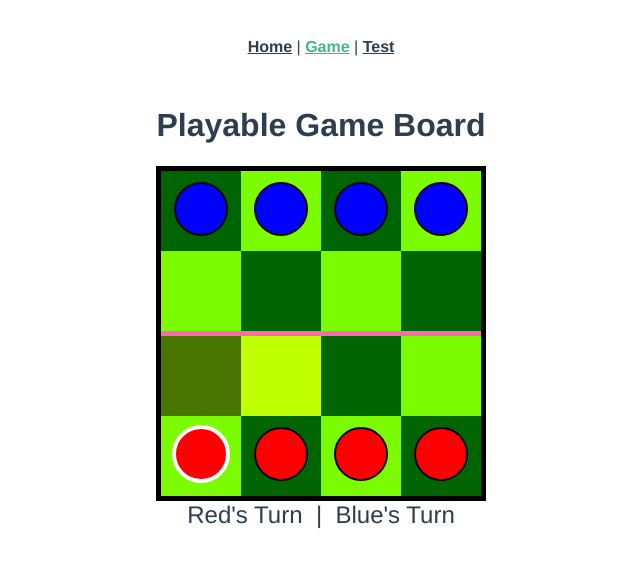
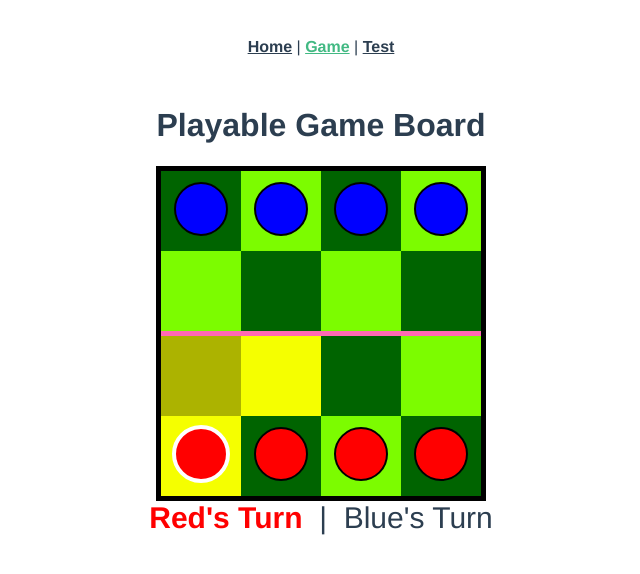
Before and after one commit to GordonMiller33/2-player-board-game, a Vue app: page /game in a window 1280 px wide. Both pictures are taken after a click on the element 520 px from the left and 453 px from the top of the page. Shown: the top 574 px of the page, without its empty margins (319-959 px from the left). Built offline with nearby package versions, Linux system fonts and the light colour scheme.

Commit message:
Movement & Turn Tracking fixes
Movement and turn tracking looking pretty good. Need to fix valid moves for unreachable spaces.

```diff
--- a/src/components/GameBoard.vue
+++ b/src/components/GameBoard.vue
@@ -6,28 +6,36 @@
           <td>
             <table class="board-half" style="border-bottom: 5px solid hotpink;">
               <tr>
-                <td class="tile outer"></td>
-                <td class="tile outer"></td>
-                <td class="tile outer"></td>
-                <td class="tile outer"></td>
-                <td class="tile outer"></td>
-                <td class="tile outer"></td>
+                <td class="tile-default tile-moveTo hidden"></td>
+                <td class="tile-default tile-moveTo hidden"></td>
+                <td class="tile-default tile-moveTo hidden"></td>
+                <td class="tile-default tile-moveTo hidden"></td>
+                <td class="tile-default tile-moveTo hidden"></td>
+                <td class="tile-default tile-moveTo hidden"></td>
               </tr>
               <tr>
-                <td class="tile outer"></td>
-                <td class="tile dark"><span class="blue-piece" id="1"></span></td>
-                <td class="tile light"><span class="blue-piece" id="2"></span></td>
-                <td class="tile dark"><span class="blue-piece" id="3"></span></td>
-                <td class="tile light"><span class="blue-piece" id="4"></span></td>
-                <td class="tile outer"></td>
+                <td class="tile-default tile-moveTo hidden"></td>
+                <td class="tile-default dark"><span class="piece blue-piece" id="1" v-on:click="updateState()"></span></td>
+                <td class="tile-moveTo hidden moveTo-dark" v-on:click = "movePiece(7)"></td>
+                <td class="tile-default light"><span class="piece blue-piece" id="2" v-on:click="updateState()"></span></td>
+                <td class="tile-moveTo hidden moveTo-light" v-on:click = "movePiece(8)"></td>
+                <td class="tile-default dark"><span class="piece blue-piece" id="3" v-on:click="updateState()"></span></td>
+                <td class="tile-moveTo hidden moveTo-dark" v-on:click = "movePiece(9)"></td>
+                <td class="tile-default light"><span class="piece blue-piece" id="4" v-on:click="updateState()"></span></td>
+                <td class="tile-moveTo hidden moveTo-light" v-on:click = "movePiece(10)"></td>
+                <td class="tile-default tile-moveTo hidden"></td>
               </tr>
               <tr>
-                <td class="tile outer"></td>
-                <td class="tile light"></td>
-                <td class="tile dark"></td>
-                <td class="tile light"></td>
-                <td class="tile dark"></td>
-                <td class="tile outer"></td>
+                <td class="tile-default tile-moveTo hidden"></td>
+                <td class="tile-default light"></td>
+                <td class="tile-moveTo hidden moveTo-light" v-on:click = "movePiece(13)"></td>
+                <td class="tile-default dark"></td>
+                <td class="tile-moveTo hidden moveTo-dark" v-on:click = "movePiece(14)"></td>
+                <td class="tile-default light"></td>
+                <td class="tile-moveTo hidden moveTo-light" v-on:click = "movePiece(15)"></td>
+                <td class="tile-default dark"></td>
+                <td class="tile-moveTo hidden moveTo-dark" v-on:click = "movePiece(16)"></td>
+                <td class="tile-default tile-moveTo hidden"></td>
               </tr>
             </table>
           </td>
@@ -36,34 +44,47 @@
           <td>
             <table class="board-half">
               <tr>
-                <td class="tile outer"></td>
-                <td class="tile dark"></td>
-                <td class="tile light"></td>
-                <td class="tile dark"></td>
-                <td class="tile light"></td>
-                <td class="tile outer"></td>
+                <td class="tile-default tile-moveTo hidden"></td>
+                <td class="tile-default dark"></td>
+                <td class="tile-moveTo hidden moveTo-dark" v-on:click = "movePiece(19)"></td>
+                <td class="tile-default light"></td>
+                <td class="tile-moveTo hidden moveTo-light" v-on:click = "movePiece(20)"></td>
+                <td class="tile-default dark"></td>
+                <td class="tile-moveTo hidden moveTo-dark" v-on:click = "movePiece(21)"></td>
+                <td class="tile-default light"></td>
+                <td class="tile-moveTo hidden moveTo-light" v-on:click = "movePiece(22)"></td>
+                <td class="tile-default tile-moveTo hidden"></td>
               </tr>
               <tr>
-                <td class="tile outer"></td>
-                <td class="tile light"><span class="red-piece" id="5" v-on:click = "getPlayerPieces()"></span></td>
-                <td class="tile dark"><span class="red-piece" id="6" v-on:click = "getPlayerPieces()"></span></td>
-                <td class="tile light"><span class="red-piece" id="7" v-on:click = "getPlayerPieces()"></span></td>
-                <td class="tile dark"><span class="red-piece" id="8" v-on:click = "getPlayerPieces()"></span></td>
-                <td class="tile outer"></td>
+                <td class="tile-default tile-moveTo hidden"></td>
+                <td class="tile-default light"><span class="piece red-piece" id="5" v-on:click = "updateState()"></span></td>
+                <td class="tile-moveTo hidden moveTo-light" v-on:click = "movePiece(25)"></td>
+                <td class="tile-default dark"><span class="piece red-piece" id="6" v-on:click = "updateState()"></span></td>
+                <td class="tile-moveTo hidden moveTo-dark" v-on:click = "movePiece(26)"></td>
+                <td class="tile-default light"><span class="piece red-piece" id="7" v-on:click = "updateState()"></span></td>
+                <td class="tile-moveTo hidden moveTo-light" v-on:click = "movePiece(27)"></td>
+                <td class="tile-default dark"><span class="piece red-piece" id="8" v-on:click = "updateState()"></span></td>
+                <td class="tile-moveTo hidden moveTo-dark" v-on:click = "movePiece(28)"></td>
+                <td class="tile-default tile-moveTo hidden"></td>
               </tr>
               <tr>
-                <td class="tile outer"></td>
-                <td class="tile outer"></td>
-                <td class="tile outer"></td>
-                <td class="tile outer"></td>
-                <td class="tile outer"></td>
-                <td class="tile outer"></td>
+                <td class="tile-default tile-moveTo hidden"></td>
+                <td class="tile-default tile-moveTo hidden"></td>
+                <td class="tile-default tile-moveTo hidden"></td>
+                <td class="tile-default tile-moveTo hidden"></td>
+                <td class="tile-default tile-moveTo hidden"></td>
+                <td class="tile-default tile-moveTo hidden"></td>
               </tr>
             </table>
           </td>
         </tr>
       </table>
     </div>
+  </div>
+  <div class="tracker-container">
+    <div class="red-turn-text" id="redTurn">Red's Turn</div>
+    &nbsp;&nbsp;|&nbsp;&nbsp;
+    <div id="blueTurn">Blue's Turn</div>
   </div>
 </template>
 
@@ -82,10 +103,11 @@ let board = [
 let turn = true; //true=red, false = blue
 let playerPieces;
 let tiles;
+let hiddenTiles;
 
 let selectedPiece = {
-  pieceId: -1,
-  piecesIndex: -1
+  pieceId: -2,
+  piecesIndex: -2
 }
 
 export default {
@@ -96,22 +118,37 @@ export default {
     }
   },
   methods: {
-    getPlayerPieces() {
-      tiles = document.querySelectorAll(".tile");
-      if (turn){
-        playerPieces = document.querySelectorAll(".red-piece");
+    updateState(eventID) {                              //eventID = -1: End Turn
+      this.updateTileList();
+      playerPieces = document.querySelectorAll(".piece");
+      if(eventID == -1) {                               //end turn, change active player
+        this.resetSelectedPiece();
+        this.updateBoard();
+        if(turn){
+          turn = false;
+        }
+        else{
+          turn = true;
+        }
+        this.updateTurnDisplay();
       }
-      else {
-        playerPieces = document.querySelectorAll(".blue-piece");
+      else if(turn && parseInt(event.target.id) < 5) {  //Try to select blue piece on red's turn
+        alert("It is the Red player's turn");
+
       }
-      this.resetSelectedPiece();
-      this.resetMovement();
-      this.setSelectedPiece();
-      this.displayMovement();
+      else if(!turn && parseInt(event.target.id) >= 5) {//Try to select red piece on red's turn
+        alert("It is the Blue player's turn");
+      }
+      else {                                            //select a new piece
+        this.resetSelectedPiece();
+        this.updateBoard();
+        this.setSelectedPiece();
+        this.displayMovement();
+      }
     },
     resetSelectedPiece() {
-      selectedPiece.pieceId = -1;
-      selectedPiece.piecesIndex = -1;
+      selectedPiece.pieceId = -2;
+      selectedPiece.piecesIndex = -2;
       for(let i = 0; i < playerPieces.length; i++){
         playerPieces[i].style.border = "2px solid black";
       }
@@ -119,11 +156,11 @@ export default {
     setSelectedPiece() {
       selectedPiece.pieceId = parseInt(event.target.id);
       selectedPiece.piecesIndex = board.indexOf(selectedPiece.pieceId);
+      console.log("selectedpieceIndex = " + board.indexOf(selectedPiece.pieceId));
       document.getElementById(selectedPiece.pieceId).style.border = "4px solid white";
-
     },
     displayMovement() {
-      //this.setValidMove(selectedPiece.piecesIndex);
+      this.setValidMove(selectedPiece.piecesIndex);
       let currentSpace;
       for(let i = 0; i < 3; i++){
         currentSpace = selectedPiece.piecesIndex - 7 + i;
@@ -131,43 +168,65 @@ export default {
           this.setValidMove(currentSpace);
         }
       }
-    },
-    resetMovement() {
-      for(let i = 7; i < board.length; i++) {
-        if(tiles[i].classList.contains("dark")) {
-          tiles[i].style.backgroundColor = "darkgreen";
+      for(let i = 0; i < 3; i++){
+        currentSpace = selectedPiece.piecesIndex - 1 + i;
+        if( board[currentSpace] == -1) {
+          this.setValidMove(currentSpace);
         }
-        else if(tiles[i].classList.contains("light")){
-          tiles[i].style.backgroundColor = "lawngreen";
+      }
+      for(let i = 0; i < 3; i++){
+        currentSpace = selectedPiece.piecesIndex + 5 + i;
+        if( board[currentSpace] == -1) {
+          this.setValidMove(currentSpace);
         }
       }
     },
-    setValidMove(index) {
-      if(tiles[index].classList.contains("dark")) {
-        tiles[index].style.backgroundColor = "#487500";
-      }
-      else if(tiles[index].classList.contains("light")){
-        tiles[index].style.backgroundColor = "#bfff00";
+    resetDisplayMovement() {
+      for(let i = 7; i < board.length; i++) {
+        tiles[i].classList.remove("hidden");
+        hiddenTiles[i].classList.add("hidden");
       }
     },
+    setValidMove(index) {
+      if(board[index] != -1){
+        hiddenTiles[index].appendChild(tiles[index].firstChild);
+      }
+      tiles[index].classList.add("hidden");
+      hiddenTiles[index].classList.remove("hidden");
+    },
     movePiece(destinationIndex) {
-      console.log("moving piece");
-      let temp = board[destinationIndex];
-      board[destinationIndex] = board[selectedPiece.piecesIndex];
-      board[selectedPiece.piecesIndex] = temp;
-      this.updateBoard();
-      //this.endTurn();
+      board[destinationIndex] = selectedPiece.pieceId;
+      board[selectedPiece.piecesIndex] = -1;
+      this.updateState(-1);
     },
     updateBoard() {
-      this.resetMovement();
+      this.resetDisplayMovement();
       for(let i = 7; i < board.length; i++) {
-        if(board[i] < 5 && board[i] > 0){
-          tiles[i].innerHTML = "<span class='blue-piece' id='" + board[i] + "'>"
+        if(board[i] > 0) {
+          tiles[i].appendChild(this.findPieceById(board[i]));
         }
-        else if(board[i] > 4) {
-          tiles[i].innerHTML = "<span class='red-piece' id='" + board[i] + "'>"
+      }
+    },
+    updateTileList() {
+      hiddenTiles = document.querySelectorAll(".tile-moveTo");
+      tiles = document.querySelectorAll(".tile-default");
+    },
+    findPieceById(x){
+      for(let i = 0; i < playerPieces.length; i++){
+        if(playerPieces[i].id == x){
+          return playerPieces[i];
         }
-
+      }
+      return -1;
+    },
+    updateTurnDisplay() {
+      if(turn){
+        document.getElementById("redTurn").classList.add("red-turn-text");
+        document.getElementById("blueTurn").classList.remove("blue-turn-text");
+      }
+      else{
+        document.getElementById("redTurn").classList.remove("red-turn-text");
+        document.getElementById("blueTurn").classList.add("blue-turn-text");
       }
     }
   }
@@ -195,11 +254,19 @@ export default {
     padding: 0px;
   }
 
-  .tile {
+  .hidden {
+    display: none;
+  }
+
+  .tile-default {
     width: 80px;
     height: 80px;
     text-align: center;
-
+  }
+  .tile-moveTo {
+    width: 80px;
+    height: 80px;
+    text-align: center;
   }
 
   .dark {
@@ -210,9 +277,12 @@ export default {
     background-color: lawngreen;
   }
 
-  .outer {
-    height: 0px;
-    width: 0px;
+  .moveTo-dark {
+    background-color: #acb300;
+  }
+
+  .moveTo-light {
+    background-color: #f5ff00;
   }
 
   .red-piece {
@@ -232,4 +302,19 @@ export default {
     border-radius: 50px;
     display: inline-block;
   }
+
+  .tracker-container {
+  display: inline-flex;
+  font-size: 30px;
+  }
+
+  .red-turn-text {
+    font-weight: 700;
+    color: red;
+  }
+
+  .blue-turn-text {
+    font-weight: 700;
+    color: blue;
+  }
 </style>
--- a/src/components/TurnTracker.vue
+++ /dev/null
@@ -1,24 +0,0 @@
-<template>
-	<div class="tracker-container">
-		<div class="red-turn-text">Red's Turn</div>&nbsp;&nbsp;|&nbsp;&nbsp;
-		<div class="blue-turn-text">Blue's Turn</div>
-	</div>
-
-</template>
-
-<script>
-
-
-export default {
-	name: 'TurnTracker'
-}
-
-</script>
-
-<style>
-.tracker-container {
-	display: inline-flex;
-	font-size: 24px;
-
-}
-</style>
--- a/src/views/GameView.vue
+++ b/src/views/GameView.vue
@@ -2,7 +2,6 @@
   <div class="game">
     <h1>Playable Game Board</h1>
     <GameBoard/>
-    <TurnTracker/>
   </div>
 </template>
 
@@ -10,13 +9,11 @@
 <script>
 // @ is an alias to /src
 import GameBoard from '@/components/GameBoard.vue'
-import TurnTracker from '@/components/TurnTracker.vue'
 
 export default {
   name: 'GameView',
   components: {
-    GameBoard,
-    TurnTracker
+    GameBoard
   }
 }
 </script>
--- a/src/views/TestView.vue
+++ b/src/views/TestView.vue
@@ -10,6 +10,8 @@ import TestVue from '@/components/TestVue.vue'
 
 export default {
   name: 'TestView',
-  components: { TestVue }
+  components: {
+    TestVue
+  }
 }
 </script>
```
